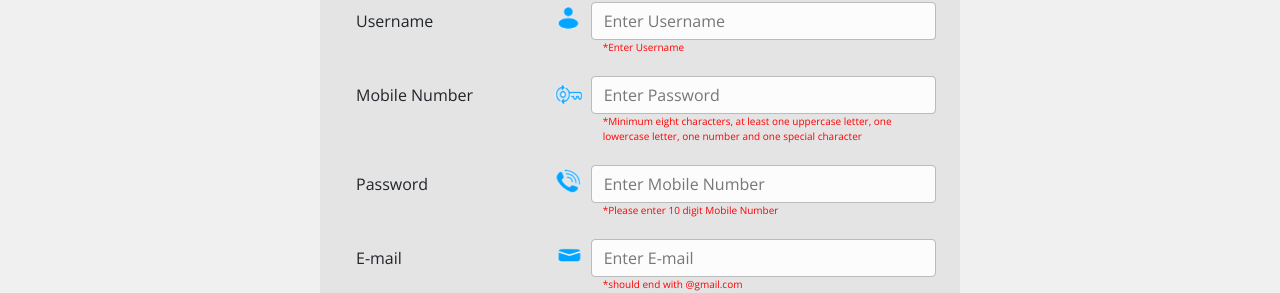
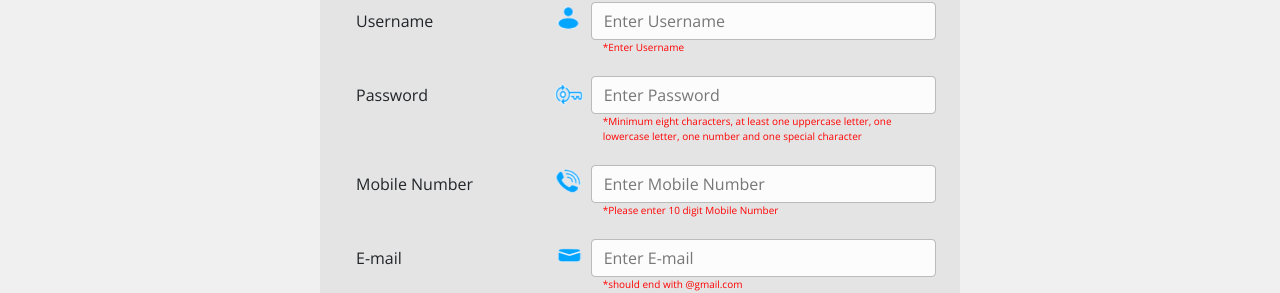
Before and after one commit to rlogixDev/iKeep, a React (Create React App) app: page /signup in a window 1280 px wide. Shown: the part 206-499 px from the top of the page. Built offline with nearby package versions, Linux system fonts and the light colour scheme; no server answers.

Commit message:
Update fields

```diff
--- a/src/screens/Signup/signup.js
+++ b/src/screens/Signup/signup.js
@@ -196,7 +196,7 @@ export default function Signup() {
             <Form.Group className="mb-3">
               <Row className="justify-content-center">
                 <Form.Label column sm="4">
-                  Mobile Number
+                  Password
                 </Form.Label>
 
                 <Col sm="1">
@@ -241,7 +241,7 @@ export default function Signup() {
             <Form.Group className="mb-3">
               <Row className="justify-content-center">
                 <Form.Label column sm="4">
-                  Password
+                  Mobile Number
                 </Form.Label>
 
                 <Col sm="1">
```
